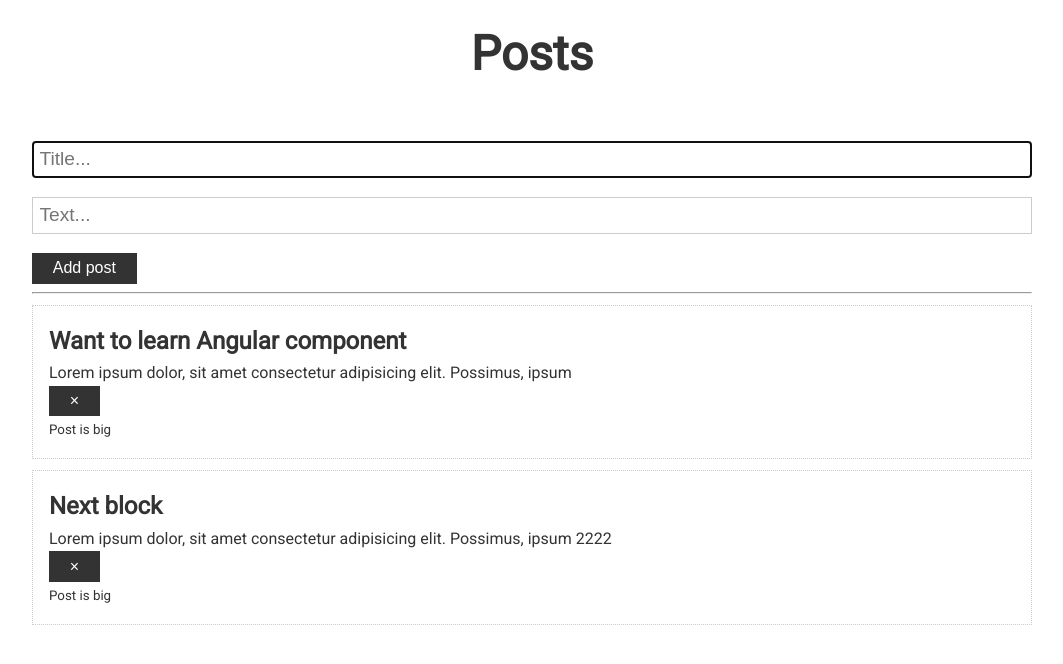
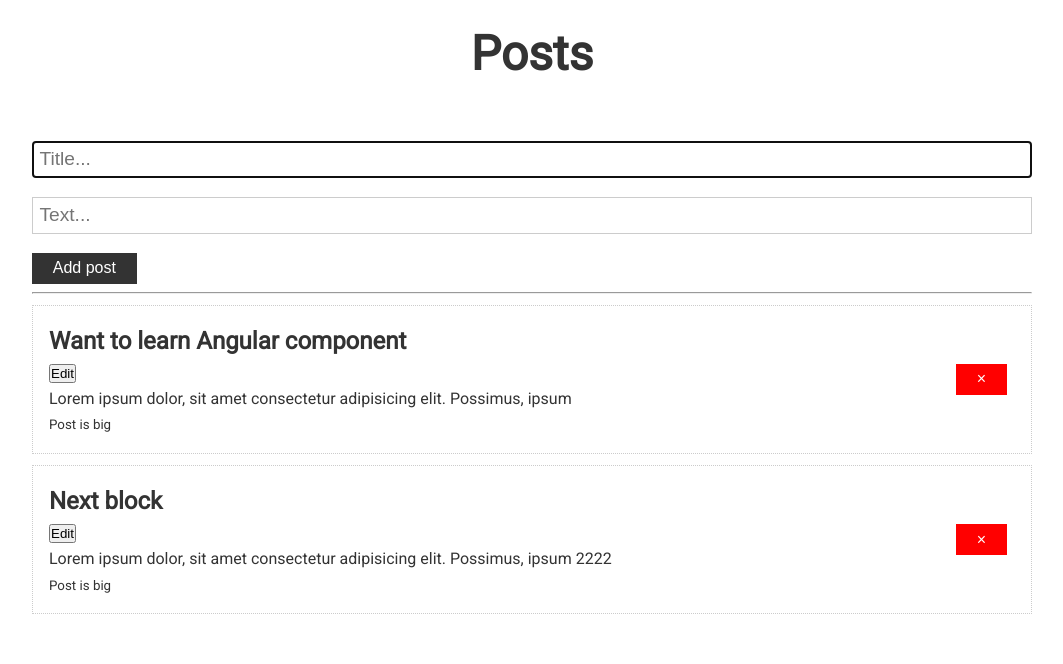
Before and after one commit to InnaFeldman/angular-blog, an Angular app: page / in a window 1280 px wide. Shown: the top 664 px of the page, without its empty margins (108-1171 px from the left). Built offline with nearby package versions, Linux system fonts and the light colour scheme.

Commit message:
Added edit logic

```diff
--- a/src/app/app.component.html
+++ b/src/app/app.component.html
@@ -7,7 +7,10 @@
   ></app-post-form>
 
   <hr />
-  <app-post *ngFor="let p of posts"[post]="p" (onRemove)="removePost($event)">
+  <app-post *ngFor="let p of posts"[post]="p"
+   (onRemove)="removePost($event)"
+   (onEdit)="postEdit($event)"
+   >
     <div #info>
       <small *ngIf="p.text.length > 10; else short">Post is big</small>
       <ng-template #short>
--- a/src/app/app.component.ts
+++ b/src/app/app.component.ts
@@ -21,7 +21,10 @@ export class AppComponent {
       text: 'Lorem ipsum dolor, sit amet consectetur adipisicing elit. Possimus, ipsum 2222',
       id: 2
     }
-  ]
+  ];
+
+  tmpPost!: Post;
+
 
   updatePosts(post:Post){
     //добавляем в массив первые елемент, начало списка
@@ -33,4 +36,12 @@ export class AppComponent {
     console.log('Id to', id);
     this.posts = this.posts.filter(p => p.id !== id);
   }
+
+  postEdit(id:number){
+    //console.log('Edit id', id)
+    let edPost = this.posts.find(p => p.id === id);
+    if(edPost){
+      this.tmpPost = edPost;
+    }
+  }
 }
--- a/src/app/post-form/post-form.component.ts
+++ b/src/app/post-form/post-form.component.ts
@@ -1,4 +1,4 @@
-import { Component, OnInit, Output, EventEmitter,ViewChild, ElementRef } from '@angular/core';
+import { Component, OnInit, Output, EventEmitter,ViewChild, ElementRef, AfterViewInit, Input } from '@angular/core';
 import {Post} from '../app.component';
 
 @Component({
@@ -6,18 +6,22 @@ import {Post} from '../app.component';
   templateUrl: './post-form.component.html',
   styleUrls: ['./post-form.component.scss']
 })
-export class PostFormComponent implements OnInit {
+export class PostFormComponent implements OnInit, AfterViewInit {
   @Output() onAdd: EventEmitter<Post> = new EventEmitter<Post>();
+  @ViewChild('titleInput') inputRef!: ElementRef;
 
-  @ViewChild('titleInput', {static: true}) inputRef!:ElementRef;
-
-  title:string='';
-  text:string = '';
+  @Input() title:string='';
+  @Input() text:string = '';
 
   constructor() { }
 
   ngOnInit(): void {
-    this.inputRef.nativeElement.focus();
+  }
+
+  ngAfterViewInit(){
+    if(this.inputRef){
+      this.inputRef.nativeElement.focus();
+     }
   }
 
   addPost(){
--- a/src/app/post/post.component.html
+++ b/src/app/post/post.component.html
@@ -1,8 +1,16 @@
 <div class="card">
-  <h2>{{post.title}}</h2>
-  <p>{{post.text}}</p>
+  <div class="card__article">
+    <div>
+      <h2>{{post.title}}</h2>
+      <button (click)="editPost()">Edit</button>
+    </div>
 
-  <button class="btn" (click)="removePost()">&times;</button>
+    <p>{{post.text}}</p>
+    <ng-content></ng-content>
+  </div>
+  <button class="btn"
+  (click)="removePost()"
+  [ngStyle]="{backgroundColor:'red'}"
+  >&times;</button>
 
-  <ng-content></ng-content>
 </div>
--- a/src/app/post/post.component.scss
+++ b/src/app/post/post.component.scss
@@ -0,0 +1,5 @@
+.card {
+  display: flex;
+  justify-content: space-between;
+  align-items: center;
+}
--- a/src/app/post/post.component.ts
+++ b/src/app/post/post.component.ts
@@ -14,12 +14,17 @@ AfterContentInit,
 OnDestroy {
   @Input() post!: Post; /// Я ожидаю отправленные данные, которые я сохраню в значении свойства post
   @Output() onRemove = new EventEmitter<number>();
+  @Output() onEdit = new EventEmitter<number>();
   @ContentChild('info', {static: true}) infoRef!: ElementRef ///Доступ до контента
 
   constructor() { }
 
   removePost(){
     this.onRemove.emit(this.post.id)
+  }
+
+  editPost(){
+    this.onEdit.emit(this.post.id)
   }
 
   ngOnInit(): void {///hook
@@ -43,5 +48,4 @@ OnDestroy {
     //console.log('ngOnDestroy')
   }
 
-
 }
```
